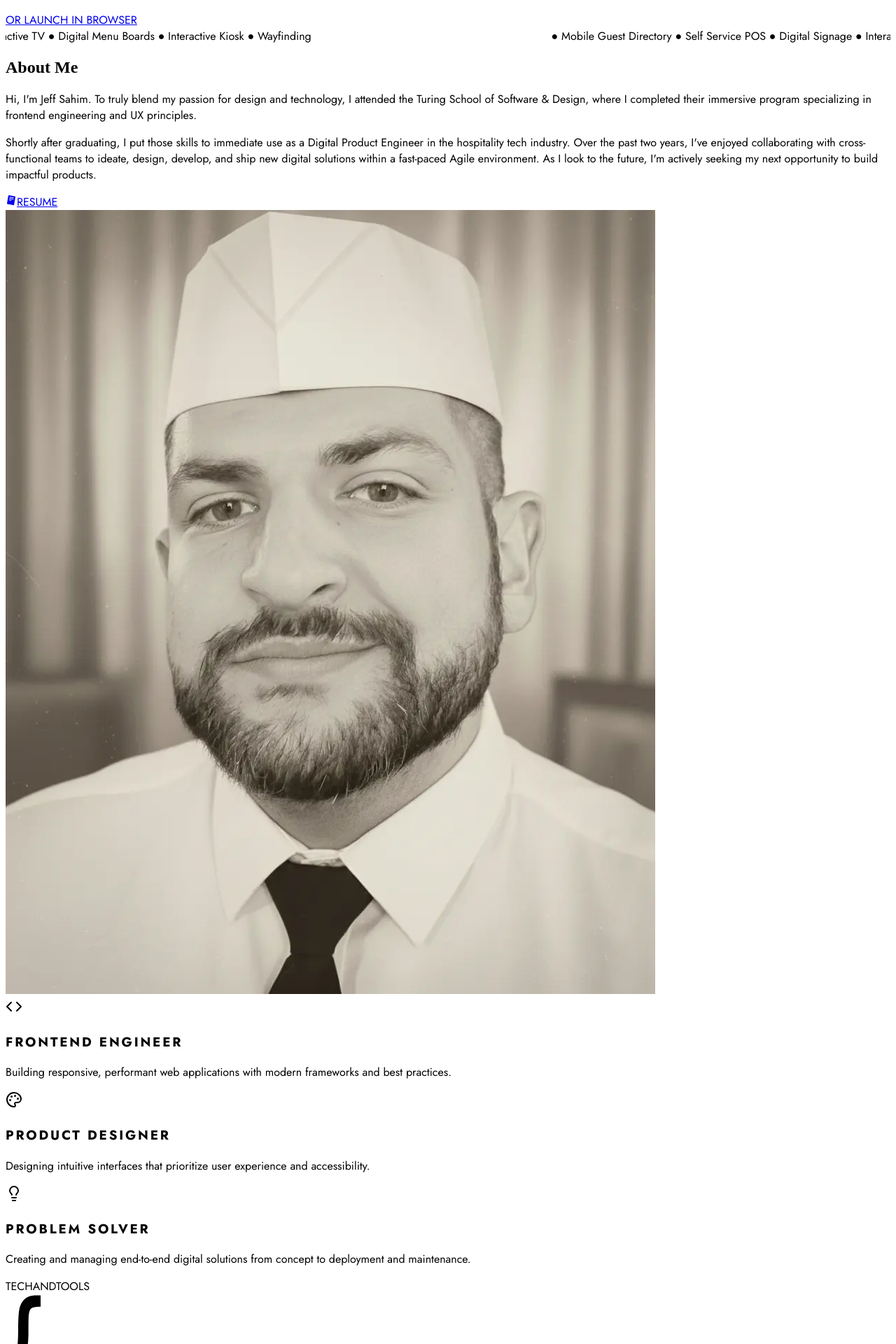
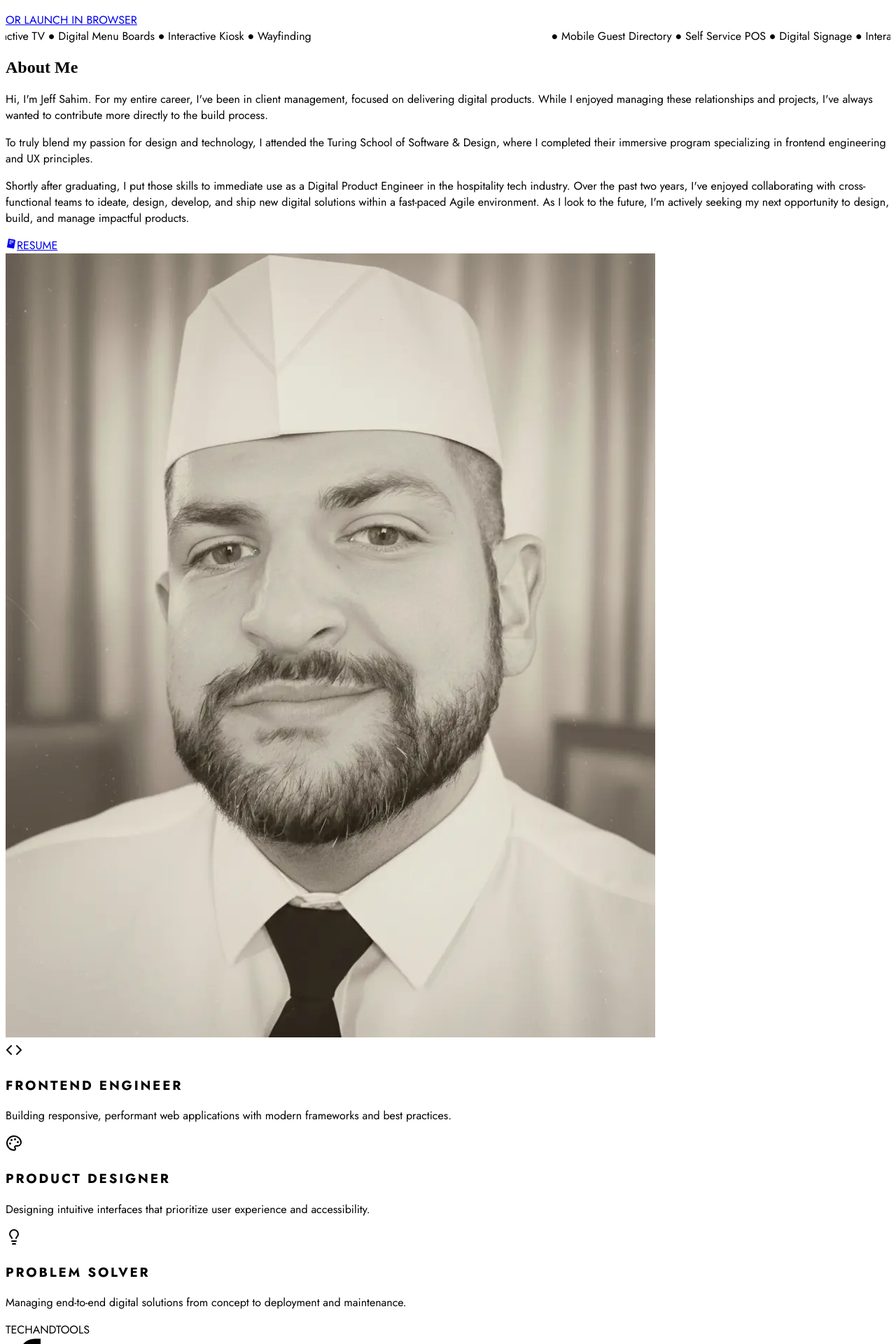
Before and after one commit to jsahim/portfolio, a React (Vite) app: page / in a window 1280 px wide. Shown: the part 8740-10660 px from the top of the page at 70% size. Built offline with nearby package versions, Linux system fonts and the light colour scheme; a web font is replaced by a local one.

Commit message:
Add Styles

```diff
--- a/src/components/About.jsx
+++ b/src/components/About.jsx
@@ -55,8 +55,9 @@ const About = ({aboutSection}) => {
 
             <div>
               <div className="text-xl text-black space-y-4 leading-relaxed">
-                <p><span className="font-medium">Hi, I'm Jeff Sahim.</span> To truly blend my passion for design and technology, I attended the Turing School of Software & Design, where I completed their immersive program specializing in frontend engineering and UX principles.</p>
-                <p>Shortly after graduating, I put those skills to immediate use as a Digital Product Engineer in the hospitality tech industry. Over the past two years, I've enjoyed collaborating with cross-functional teams to ideate, design, develop, and ship new digital solutions within a fast-paced Agile environment. As I look to the future, I'm actively seeking my next opportunity to build impactful products.</p>
+                <p><span className="font-medium">Hi, I'm Jeff Sahim.</span> For my entire career, I've been in client management, focused on delivering digital products. While I enjoyed managing these relationships and projects, I've always wanted to contribute more directly to the build process.</p>
+                <p>To truly blend my passion for design and technology, I attended the Turing School of Software & Design, where I completed their immersive program specializing in frontend engineering and UX principles.</p>
+                <p>Shortly after graduating, I put those skills to immediate use as a Digital Product Engineer in the hospitality tech industry. Over the past two years, I've enjoyed collaborating with cross-functional teams to ideate, design, develop, and ship new digital solutions within a fast-paced Agile environment. As I look to the future, I'm actively seeking my next opportunity to design, build, and manage impactful products.</p>
                 <a className="hover:border-[#f22b40] py-1 border-transparent border-y-2 font-lg flex w-fit group justify-start items-center text-xl font-semibold text-black transition-all duration-300" href="https://snackshack-demo.vercel.app/" target="_blank">
                   <PiReadCvLogoFill className="w-6 h-6" />
                   <span className="ml-2 tracking-wider font-bold">RESUME</span>
@@ -104,7 +105,7 @@ const About = ({aboutSection}) => {
                   <Lightbulb className="w-18 h-18 group-hover:text-white transition-color duration-300" />
                 </div>
                 <h3 className="font-bold text-xl text-white mb-4" style={{ fontFamily: 'Jost, sans-serif', letterSpacing: '0.15em' }}>PROBLEM SOLVER</h3>
-                <p className="text-gray-300 leading-relaxed text-xl">Creating and managing end-to-end digital solutions from concept to deployment and maintenance.</p>
+                <p className="text-gray-300 leading-relaxed text-xl">Managing end-to-end digital solutions from concept to deployment and maintenance.</p>
               </div>
 
           </div>
```
